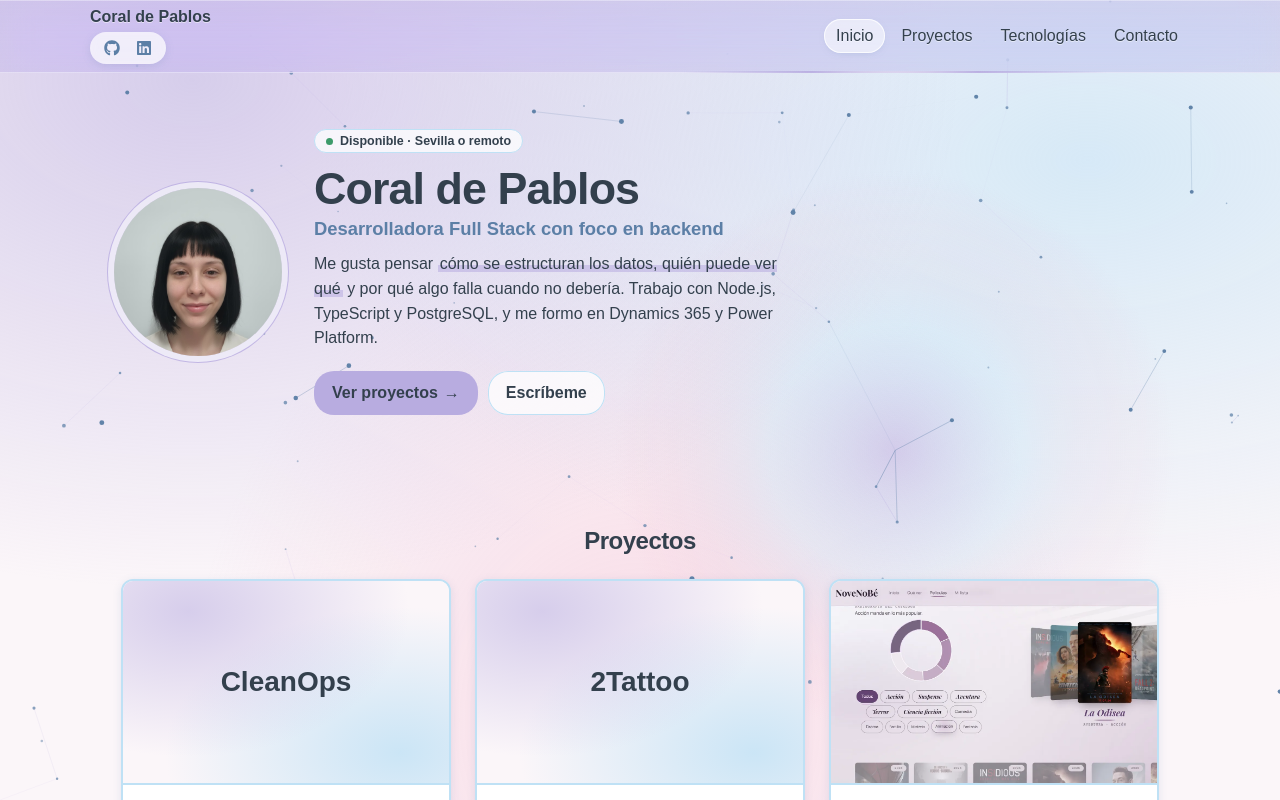
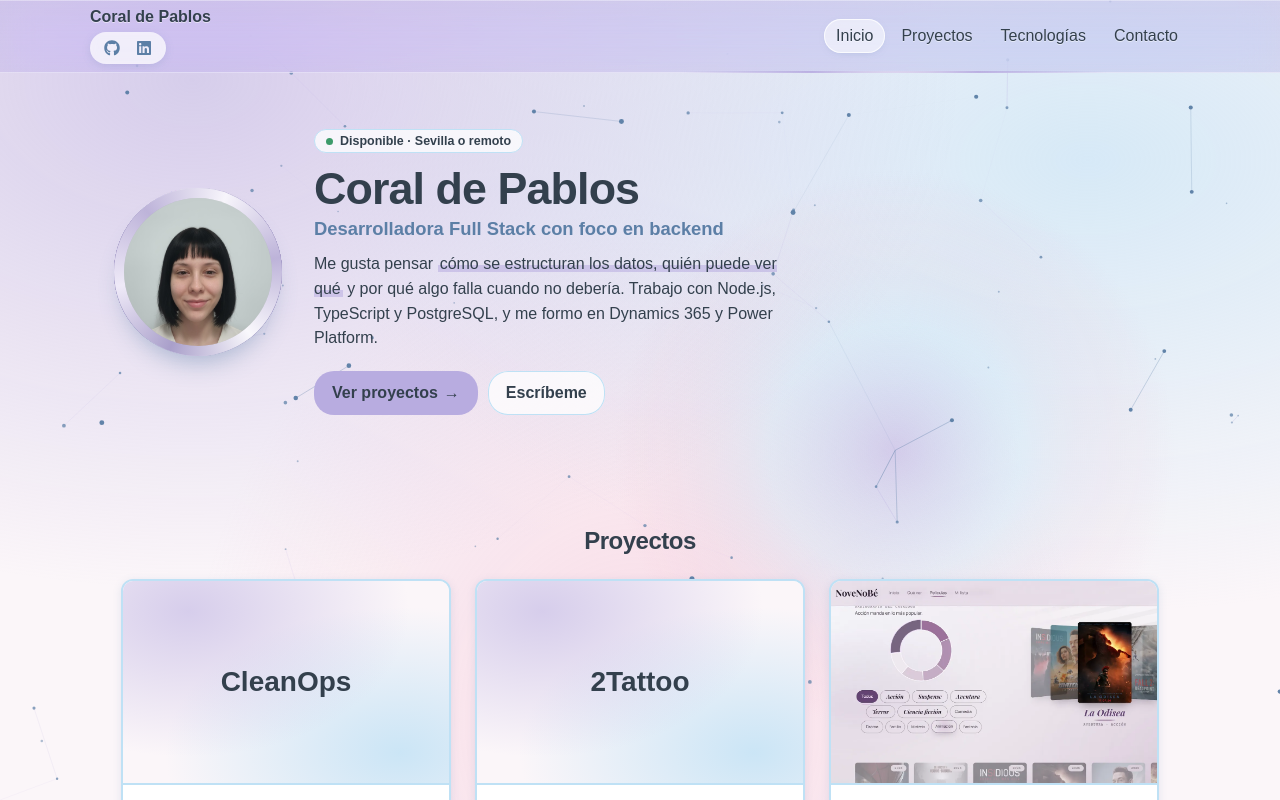
Before and after one commit to coralormad/PortfolioTB, a React (Vite) app: page / in a window 1280 px wide. Shown: the top 800 px of the page. Built offline with nearby package versions, Linux system fonts and the light colour scheme.

Commit message:
feat: foto de perfil como moneda metálica giratoria

```diff
--- /dev/null
+++ b/src/components/Inicio/FotoMoneda.module.css
@@ -0,0 +1,170 @@
+.escena {
+  --tamano: 168px;
+  --metal-claro: #f7f5fb;
+  --metal-medio: #cfc6e6;
+  --metal-oscuro: #9d92c2;
+
+  position: relative;
+  flex-shrink: 0;
+  width: var(--tamano);
+  height: var(--tamano);
+  perspective: 900px;
+}
+
+.moneda {
+  display: block;
+  width: 100%;
+  height: 100%;
+  padding: 0;
+  border: 0;
+  border-radius: 50%;
+  background: none;
+  cursor: pointer;
+  -webkit-tap-highlight-color: transparent;
+}
+
+.moneda:focus-visible {
+  outline: 3px solid var(--color-primario);
+  outline-offset: 8px;
+}
+
+.cuerpo {
+  --inclinacion: 0deg;
+
+  position: relative;
+  display: block;
+  width: 100%;
+  height: 100%;
+  border-radius: 50%;
+  transform-style: preserve-3d;
+  transform: rotateY(calc(var(--angulo, 0deg) + var(--inclinacion)));
+  transition: transform 1.1s cubic-bezier(0.2, 0.75, 0.22, 1);
+}
+
+@media (hover: hover) and (pointer: fine) {
+  .moneda:hover .cuerpo {
+    --inclinacion: -22deg;
+  }
+}
+
+.canto {
+  position: absolute;
+  inset: 0;
+  border-radius: 50%;
+  background: linear-gradient(90deg, var(--metal-oscuro), #e7e2f3 40%, var(--metal-oscuro));
+}
+
+.cara {
+  position: absolute;
+  inset: 0;
+  display: grid;
+  place-items: center;
+  overflow: hidden;
+  border-radius: 50%;
+  backface-visibility: hidden;
+  -webkit-backface-visibility: hidden;
+  box-shadow: 0 16px 24px -10px rgba(var(--color-primario-rgb), 0.45);
+  transition: opacity 0.25s ease;
+}
+
+.anverso {
+  padding: 10px;
+  transform: translateZ(5px);
+  background: conic-gradient(
+    from 20deg,
+    var(--metal-claro),
+    #bdb3d9,
+    #f9f8fc,
+    #a99fca,
+    #efeaf8,
+    #bdb3d9,
+    var(--metal-claro)
+  );
+}
+
+.anverso img {
+  width: 100%;
+  height: 100%;
+  border-radius: 50%;
+  object-fit: cover;
+  box-shadow: inset 0 0 0 2px rgba(0, 0, 0, 0.08);
+}
+
+.reverso {
+  transform: rotateY(180deg) translateZ(5px);
+  background: radial-gradient(circle at 35% 30%, #ffffff, #e9e4f4 45%, var(--metal-medio));
+  border: 6px solid #d9d2ec;
+}
+
+.ficha {
+  display: grid;
+  gap: 4px;
+  padding: 16px;
+  text-align: center;
+  font-size: 0.72rem;
+  line-height: 1.3;
+  color: var(--color-texto);
+}
+
+.ficha strong {
+  font-family: var(--fuente-titulos);
+  font-size: 1rem;
+  color: #6f63a8;
+  text-shadow: 0 1px 0 #fff;
+}
+
+.stack {
+  font-weight: bold;
+  color: var(--color-primario);
+}
+
+.ciudad {
+  justify-self: center;
+  margin-top: 2px;
+  padding: 2px 10px;
+  font-weight: bold;
+  border-radius: var(--radio-pill);
+  background: rgba(var(--color-secundario-rgb), 0.7);
+}
+
+.brillo {
+  position: absolute;
+  inset: 0;
+  border-radius: 50%;
+  pointer-events: none;
+  transform: translateZ(6px);
+  background: linear-gradient(115deg, transparent 30%, rgba(255, 255, 255, 0.75) 48%, transparent 62%);
+  background-size: 260% 100%;
+  background-position: 120% 0;
+  animation: barrido 1.1s ease-out forwards;
+}
+
+@keyframes barrido {
+  to {
+    background-position: -60% 0;
+  }
+}
+
+@media (prefers-reduced-motion: reduce) {
+  .cuerpo {
+    transform: none;
+  }
+
+  .canto,
+  .brillo {
+    display: none;
+  }
+
+  .reverso {
+    transform: none;
+    opacity: 0;
+  }
+
+  .moneda[data-girada='true'] .reverso {
+    opacity: 1;
+  }
+
+  .moneda[data-girada='true'] .anverso {
+    opacity: 0;
+  }
+}
--- /dev/null
+++ b/src/components/Inicio/FotoMoneda.tsx
@@ -0,0 +1,57 @@
+import { useState, type CSSProperties } from 'react'
+import styles from './FotoMoneda.module.css'
+
+const MEDIA_VUELTAS = 900
+const CAPAS_CANTO = [-4, -3, -2, -1, 0, 1, 2, 3, 4]
+
+export default function FotoMoneda() {
+  const [vueltas, setVueltas] = useState(0)
+  const girada = vueltas % 2 === 1
+
+  return (
+    <div className={styles.escena}>
+      <button
+        type="button"
+        className={styles.moneda}
+        aria-pressed={girada}
+        aria-label="Girar la foto de Coral para ver la otra cara"
+        data-girada={girada}
+        onClick={() => setVueltas((v) => v + 1)}
+      >
+        <span
+          className={styles.cuerpo}
+          style={{ '--angulo': `${vueltas * MEDIA_VUELTAS}deg` } as CSSProperties}
+        >
+          {CAPAS_CANTO.map((z) => (
+            <span
+              key={z}
+              className={styles.canto}
+              style={{ transform: `translateZ(${z}px)` }}
+              aria-hidden="true"
+            />
+          ))}
+
+          <span className={`${styles.cara} ${styles.anverso}`}>
+            <img
+              src={`${import.meta.env.BASE_URL}img/foto-perfil.jpg`}
+              width={200}
+              height={200}
+              alt=""
+            />
+          </span>
+
+          <span className={`${styles.cara} ${styles.reverso}`} aria-hidden="true">
+            <span className={styles.ficha}>
+              <strong>Coral de Pablos</strong>
+              <span>Full Stack · foco backend</span>
+              <span className={styles.stack}>Node.js · TypeScript · PostgreSQL</span>
+              <span className={styles.ciudad}>Sevilla</span>
+            </span>
+          </span>
+
+          {vueltas > 0 && <span key={vueltas} className={styles.brillo} aria-hidden="true" />}
+        </span>
+      </button>
+    </div>
+  )
+}
--- a/src/components/Inicio/Inicio.module.css
+++ b/src/components/Inicio/Inicio.module.css
@@ -4,17 +4,6 @@
   align-items: center;
   text-align: center;
   gap: 20px;
-}
-
-.foto {
-  width: 168px;
-  height: 168px;
-  border-radius: 50%;
-  object-fit: cover;
-  flex-shrink: 0;
-  box-shadow:
-    0 0 0 6px rgba(255, 255, 255, 0.7),
-    0 0 0 7px rgba(var(--color-morado-rgb), 0.8);
 }
 
 .descripcion {
--- a/src/components/Inicio/Inicio.tsx
+++ b/src/components/Inicio/Inicio.tsx
@@ -1,16 +1,11 @@
+import FotoMoneda from './FotoMoneda'
 import styles from './Inicio.module.css'
 
 export default function Inicio() {
   return (
     <section className="seccion" id="inicio">
       <div className={styles.perfil}>
-        <img
-          className={styles.foto}
-          src={`${import.meta.env.BASE_URL}img/foto-perfil.jpg`}
-          width={200}
-          height={200}
-          alt="Foto de Coral de Pablos Ormad, desarrolladora Full Stack"
-        />
+        <FotoMoneda />
         <div className={styles.descripcion}>
           <p className={styles.estado}>
             <span className={styles.punto} aria-hidden="true" />
```
